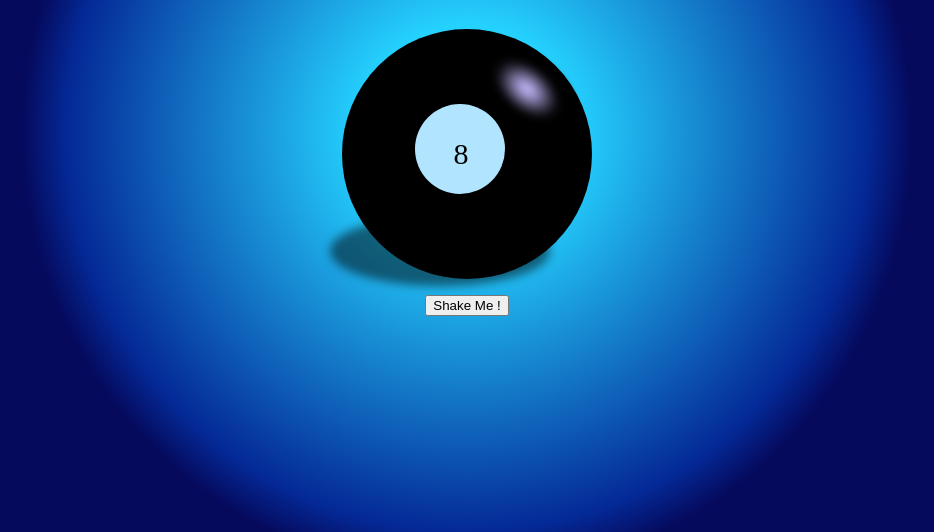
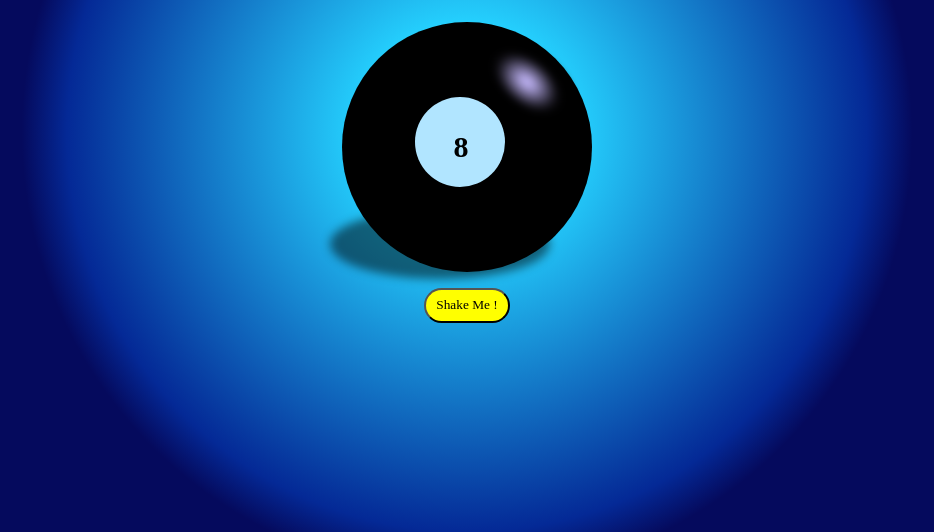
Before and after one commit to 4ttyboy/sleightworking, a plain HTML site: page index.html in a window 1280 px wide. Shown: the part 268-800 px from the top of the page, without its empty margins (173-1107 px from the left). Drawn offline with Linux system fonts and the light colour scheme.

Commit message:
new button

```diff
--- a/index.html
+++ b/index.html
@@ -12,8 +12,20 @@
       h1 {
         text-align: center;
         margin-bottom: 50px;
+ @font-face {
+          font-family: "gone";
+          src: local("youre gone.otf") format(opentype),
+            url("https://github.com/4ttyboy/sleightworking/blob/main/youre%20gone.otf")
+        }
+      }
 
-      }
+/*       .title {
+        @font-face {
+          font-family: "gone";
+          src: local("youre gone.otf") format(opentype),
+            url("https://github.com/4ttyboy/sleightworking/blob/main/youre%20gone.otf")
+        } */
+
 
       p {
         text-align: center;
@@ -25,6 +37,8 @@
         --bg-color: #40bbf5
       }
 
+
+
       body {
         margin: 0;
         height: 100vh;
@@ -32,6 +46,8 @@
         justify-content: center;
         align-items: center;
         background: radial-gradient(circle, rgba(37, 210, 255, 1) 14%, rgba(4, 41, 150, 1) 53%, rgba(5, 10, 93, 1) 59%);
+        font-family: "gone";
+        font-weight: bold;
       }
 
       .sphere {
@@ -87,7 +103,7 @@
         align-items: center;
         z-index: -1;
         border-radius: 50%;
-        background: radial-gradient(circle, rgba(196,184,252,1) 6%, rgba(0,0,0,1) 53%);
+        background: radial-gradient(circle, rgba(196, 184, 252, 1) 6%, rgba(0, 0, 0, 1) 53%);
         transform: skewX(24deg);
         filter: blur(5px);
       }
@@ -101,6 +117,19 @@
       }
 
 
+      .btn {
+        background-color: yellow;
+        border-radius: 45px;
+        width: 86px;
+        height: 35px;
+        font-family: "gone";
+      }
+
+      .btn:hover {
+        box-shadow: 0 8px 16px 0 rgba(0,0,0,0.2), 0 6px 20px 0 rgba(255, 255, 204, 0.19);
+      }
+
+
 
       section {
 
@@ -110,14 +139,15 @@
       }
     </style>
   </head>
+
+
   <body>
-
 
 
     <section>
 
 
-      <h1 style="color: #09107d;">SLEIGHT BALL </h1>
+      <h1 style="color: #09107d;" class="title">SLEIGHT BALL </h1>
 
 
       <div class="sphere">
@@ -132,10 +162,9 @@
       </div>
 
 
-      <p style="color: #09107d;"><button onclick="change_text()" id="btn">
+      <p style="color: #09107d;"><button onclick="change_text()" id="btn" class="btn">
 
           Shake Me ! </button> </p>
-
 
     </section>
 
@@ -149,9 +178,9 @@
       ];
 
       function change_text() {
-      const random = namelist[Math.floor(Math.random() * namelist.length)];
-      const eight = document.getElementById("eight")
-      eight.innerHTML = random;
+        const random = namelist[Math.floor(Math.random() * namelist.length)];
+        const eight = document.getElementById("eight")
+        eight.innerHTML = random;
 
       }
       // const eight = document.getElementById("eight") element.style.fontSize = 15px;
```
